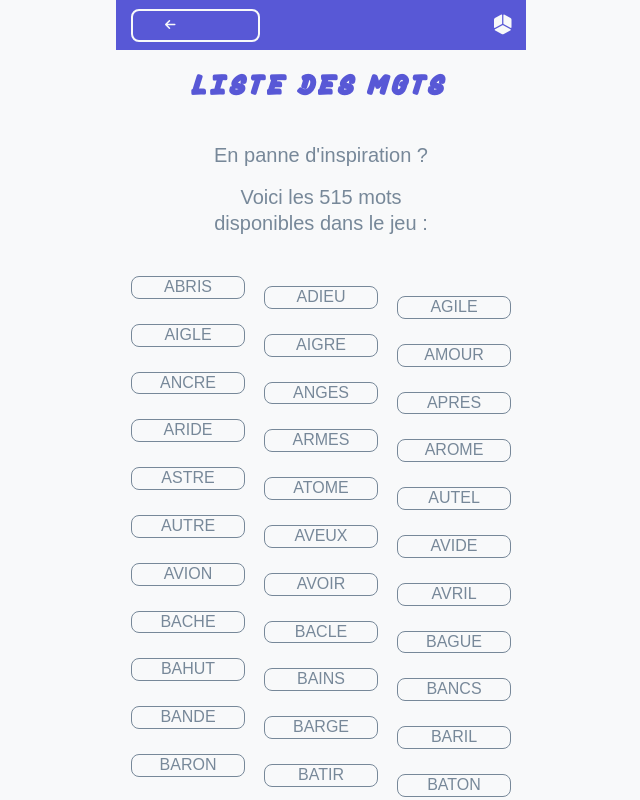
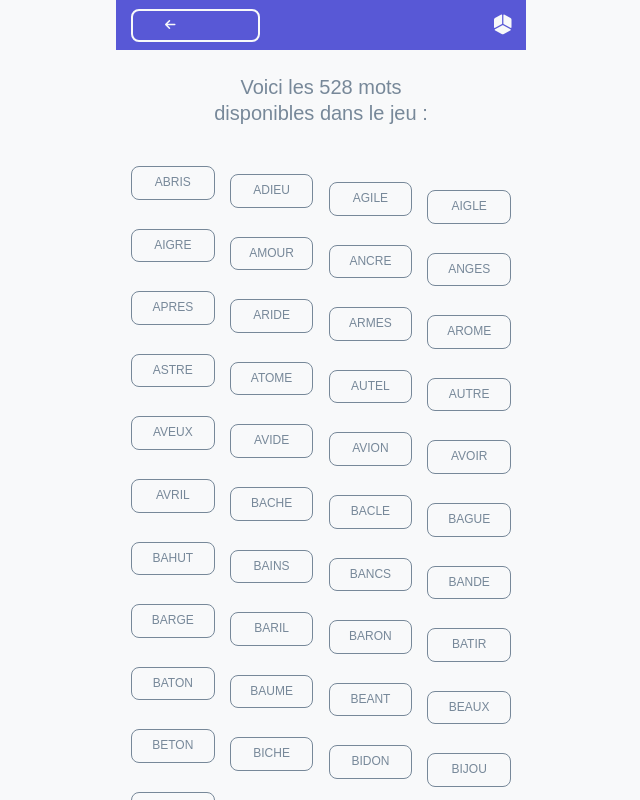
Before and after one commit to Matteo-Porrani/cinq-lettres, a Vue app: page /list in a window 1280 px wide. Shown: the top 800 px of the page, without its empty margins (319-959 px from the left). Built offline with nearby package versions, Linux system fonts and the light colour scheme; a web font is replaced by a local one.

Commit message:
Suppression mots invalides

```diff
--- a/src/components/UI/BaseToggle.vue
+++ b/src/components/UI/BaseToggle.vue
@@ -28,7 +28,6 @@ export default {
     methods: {
 
         toggleSwitch() {
-            console.log('clicked');
             this.selectedLeft = !this.selectedLeft;
         }
     }
--- a/src/components/UI/SingleKey.vue
+++ b/src/components/UI/SingleKey.vue
@@ -42,8 +42,6 @@ export default {
 
     methods: {
         pressKey() {
-            console.log(this.content);
-
             if (!['OK', 'Suppr'].includes(this.content)) {
                 this.addLetter(this.content);
             }
--- a/src/components/UI/TheHeader.vue
+++ b/src/components/UI/TheHeader.vue
@@ -50,9 +50,9 @@ export default {
         },
     },
 
-    mounted() {
-        console.log(this.$route);
-    }
+    // mounted() {
+    //     console.log(this.$route);
+    // }
 }
 </script>
 
--- a/src/components/misc/RulesContent.vue
+++ b/src/components/misc/RulesContent.vue
@@ -132,7 +132,6 @@ export default {
 
         getContent() {
             const isFR = this.selectedFrench;
-            console.log(isFR)
             return this.getRules(isFR);
         },
 
@@ -140,8 +139,6 @@ export default {
 
     mounted() {
         const isFR = this.selectedFrench;
-        console.log(isFR)
-        console.log(this.getRules(isFR));
         this.rules = this.getRules(isFR);
         this.rulesLoaded = true;
     }
--- a/src/components/misc/WordListing.vue
+++ b/src/components/misc/WordListing.vue
@@ -8,7 +8,7 @@
         <!--        </div>-->
 
 
-        <span class="av-word f-inria text-center text-mid rounded px-2"
+        <span class="av-word f-inria text-center text-mid rounded fs-1 px-2 py-1"
               v-for="(w, idx) in sortedWords"
               :key="idx">{{ w }}</span>
     </div>
@@ -44,8 +44,6 @@ export default {
     },
 
     mounted() {
-        console.log(this.words);
-
         this.halfList = Math.ceil(this.words.length / 2);
 
     }
@@ -67,16 +65,26 @@ export default {
 
     span {
         border: 1px solid $mid;
-        width: 30%;
+        width: 22%;
 
-        &:nth-child(3n + 2) {
-            margin-top: 10px;
+        &:nth-child(n) {
+            margin-top: 0;
+            //background-color: gray;
+        }
+
+        &:nth-child(4n + 2) {
+            margin-top: 8px;
             //background-color: yellow;
         }
 
-        &:nth-child(3n) {
-            margin-top: 20px;
+        &:nth-child(4n + 3) {
+            margin-top: 16px;
             //background-color: cyan;
+        }
+
+        &:nth-child(4n + 4) {
+            margin-top: 24px;
+            //background-color: violet;
         }
     }
 
--- a/src/stores/GameStore.js
+++ b/src/stores/GameStore.js
@@ -76,6 +76,14 @@ export const useGameStore = defineStore('game', {
 
         textForInvalidWord() {
             return this.selectedFrench ? "Ce mot n'est pas valide" : "Parola non valida";
+        },
+
+        textForWordListing1() {
+            return this.selectedFrench ? "Voici les" : "Ecco le";
+        },
+
+        textForWordListing2() {
+            return this.selectedFrench ? "mots<br>disponibles dans le jeu" : "parole<br>disponibili nel gioco";
         },
 
 
@@ -163,30 +171,21 @@ export const useGameStore = defineStore('game', {
 
 
         toggleLetterState(letter) {
-
-            // console.log('click on "' + letter + '"');
-
             if (this.defaultLetters.includes(letter)) {
                 // 1st click
                 this.defaultLetters.splice(this.defaultLetters.findIndex(item => item === letter), 1);
                 this.coloredLetters.push(letter);
-                // console.log(letter + ' has been added to COLORED array');
 
             } else if (this.coloredLetters.includes(letter)) {
                 // 2nd click
                 this.coloredLetters.splice(this.coloredLetters.findIndex(item => item === letter), 1);
                 this.strikenLetters.push(letter);
-                // console.log(letter + ' has been added to STRIKEN array');
 
             } else if (this.strikenLetters.includes(letter)) {
                 // 3rd click
                 this.strikenLetters.splice(this.strikenLetters.findIndex(item => item === letter), 1);
                 this.defaultLetters.push(letter);
             }
-
-            // console.log('DEFAULT', this.defaultLetters);
-            // console.log('COLORED', this.coloredLetters);
-            // console.log('STRIKEN', this.strikenLetters);
 
         },
 
--- a/src/stores/availableWordsFR.js
+++ b/src/stores/availableWordsFR.js
@@ -179,6 +179,7 @@ const availableWordsFR = [
     'FAIRE',
     'FARCI',
     'FAUTE',
+    'FAUVE',
     'FIBRE',
     'FILER',
     'FILES',
@@ -192,6 +193,7 @@ const availableWordsFR = [
     'FOIES',
     'FOIRE',
     'FORME',
+    'FOULE',
     'FRANC',
     'FREIN',
     'FRIGO',
@@ -285,6 +287,7 @@ const availableWordsFR = [
     'LIVRE',
     'LUNDI',
     'LUBIE',
+    'LONGS',
     'LOUPE',
     'LOUPS',
     'LOURD',
@@ -317,6 +320,7 @@ const availableWordsFR = [
     'MINES',
     'MINOU',
     'MINER',
+    'MITES',
     'MOCHE',
     'MOINE',
     'MOINS',
@@ -366,6 +370,7 @@ const availableWordsFR = [
     'OTAGE',
     'OUBLI',
     'OUTRE',
+    'OUEST',
     'OVALE',
 
     //P
@@ -378,18 +383,22 @@ const availableWordsFR = [
     'PARCS',
     'PARIS',
     'PAROI',
+    'PARDI',
+    'PARMI',
     'PARTI',
     'PARTS',
     'PATES',
     'PAVES',
     'PAYER',
-    'PEAGE',
     'PENDU',
     'PERDU',
     'PETRI',
     'PEURS',
     'PHARE',
+    'PIANO',
+    'PIAFS',
     'PIEDS',
+    'PILES',
     'PINCE',
     'PINTE',
     'PIONS',
@@ -410,6 +419,7 @@ const availableWordsFR = [
     'POCHE',
     'POIDS',
     'POILS',
+    'POILU',
     'POING',
     'POINT',
     'POIRE',
@@ -429,6 +439,7 @@ const availableWordsFR = [
     'PRUDE',
     'PRUNE',
     'PUANT',
+    'PUITS',
     'PUNIR',
 
     //Q
@@ -508,6 +519,7 @@ const availableWordsFR = [
     'TIERS',
     'TOILE',
     'TOMBE',
+    'TONGS',
     'TOQUE',
     'TOURS',
     'TRACE',
@@ -534,6 +546,7 @@ const availableWordsFR = [
     'VACHE',
     'VAGUE',
     'VALSE',
+    'VALUE',
     'VASTE',
     'VELOS',
     'VENDU',
--- a/src/stores/availableWordsIT.js
+++ b/src/stores/availableWordsIT.js
@@ -1,6 +1,6 @@
 const availableWordsIT = [
 
-    // A
+    //A
     'ABITO',
     'ACETO',
     'AGLIO',
@@ -17,7 +17,7 @@ const availableWordsIT = [
     'ASTIO',
     'ASTRO',
 
-    // B
+    //B
     'BANCO',
     'BAGNI',
     'BAGNO',
@@ -26,10 +26,10 @@ const availableWordsIT = [
     'BANDE',
     'BASTO',
     'BENDA',
-    'BIMBA',
-    'BIMBE',
-    'BIMBO',
-    'BOMBE',
+    'BORSA',
+    'BORSE',
+    'BRAVE',
+    'BRAVI',
     'BRAVO',
     'BUONA',
     'BUONE',
@@ -38,7 +38,8 @@ const availableWordsIT = [
     'BUSTI',
     'BUSTO',
 
-    // C
+    //C
+    'CALDO',
     'CALME',
     'CALMI',
     'CALMO',
@@ -53,16 +54,19 @@ const availableWordsIT = [
     'CASTE',
     'CASTI',
     'CASTO',
+    'CEDRO',
     'CERTO',
     'CERVA',
     'CERVO',
     'CESTA',
     'CESTO',
+    'CHILO',
     'CIELO',
     'CIFRA',
     'CIFRE',
     'CINTA',
     'CINTO',
+    'CLERO',
     'COLPA',
     'COLPE',
     'COLPI',
@@ -84,6 +88,7 @@ const availableWordsIT = [
     'CRUDE',
     'CRUDI',
     'CRUDO',
+    'CRUNA',
     'CURVA',
     'CURVE',
     'CUORE',
@@ -91,7 +96,7 @@ const availableWordsIT = [
     'CULTO',
 
 
-    // D
+    //D
     'DEGNO',
     'DENTI',
     'DESTO',
@@ -101,11 +106,11 @@ const availableWordsIT = [
     'DRAGO',
     'DRONE',
 
-    // E
+    //E
     'ELICA',
     'ESTRO',
 
-    // F
+    //F
     'FANGO',
     'FIALE',
     'FIATO',
@@ -118,6 +123,7 @@ const availableWordsIT = [
     'FRASI',
     'FRENI',
     'FRENO',
+    'FONDI',
     'FORTE',
     'FORTI',
     'FURBI',
@@ -125,7 +131,7 @@ const availableWordsIT = [
     'FUGHE',
     'FUNGO',
 
-    // G
+    //G
     'GAMBE',
     'GAMBI',
     'GAMBO',
@@ -143,15 +149,14 @@ const availableWordsIT = [
     'GUIDA',
     'GUSTO',
 
-
-
-    // H
+    //H
     'HOTEL',
 
-    // I
+    //I
     'ISOLA',
 
-    // L
+    //L
+    'LADRO',
     'LARDO',
     'LARGO',
     'LAMPO',
@@ -162,12 +167,16 @@ const availableWordsIT = [
     'LESTA',
     'LESTI',
     'LESTO',
+    'LIBRO',
+    'LIETA',
+    'LIETO',
+    'LITRO',
     'LUCRO',
     'LUNGA',
     'LUNGI',
     'LUNGO',
 
-    // M
+    //M
     'MADRE',
     'MADRI',
     'MAGHI',
@@ -178,21 +187,27 @@ const availableWordsIT = [
     'MANIE',
     'MARCE',
     'MANTO',
+    'MENTA',
+    'MENTI',
+    'MENTO',
     'MERLO',
     'MERLI',
     'MOSCA',
     'MONTE',
     'MONTI',
 
-    // N
+    //N
     'NOMEA',
     'NERVI',
     'NERVO',
 
 
-    // O
+    //O
+    'OMBRA',
+    'OMBRE',
+    'OVEST',
 
-    // P
+    //P
     'PADRE',
     'PADRI',
     'PALCO',
@@ -203,6 +218,9 @@ const availableWordsIT = [
     'PEGNO',
     'PESCA',
     'PESTO',
+    'PERLA',
+    'PERNI',
+    'PERNO',
     'PIANO',
     'PIEGA',
     'PIETA',
@@ -222,6 +240,7 @@ const availableWordsIT = [
     'POLSI',
     'PONTE',
     'PONTI',
+    'PORCI',
     'PORTA',
     'PORTE',
     'PORTI',
@@ -239,13 +258,13 @@ const availableWordsIT = [
     'PUNTO',
     'PURGA',
 
-    // Q
+    //Q
     'QUALE',
     'QUALI',
     'QUOTA',
     'QUOTE',
 
-    // R
+    //R
     'RADIO',
     'RAGNO',
     'RAGNI',
@@ -254,22 +273,20 @@ const availableWordsIT = [
     'RESTA',
     'RESTO',
     'RESTI',
+    'RONDA',
     'ROSPI',
     'RUOTA',
     'RUGHE',
 
-    // S
+    //S
     'SALDE',
     'SALDI',
     'SALDO',
-    'SALPA',
-    'SALTA',
     'SALTI',
     'SALTO',
     'SALVE',
     'SALVI',
     'SALVO',
-    'SARTA',
     'SARTE',
     'SARTI',
     'SARTO',
@@ -298,15 +315,20 @@ const availableWordsIT = [
     'SERIO',
     'SERVA',
     'SERVO',
+    'SIDRO',
     'SOLDI',
     'SOPRA',
     'SPINA',
     'SPINE',
+    'SPARO',
+    'SPAZI',
     'SPUTO',
     'STELO',
     'STILE',
     'STIMA',
     'STIME',
+    'STIVA',
+    'STIVE',
     'STUDI',
     'STUFA',
     'STUFE',
@@ -315,7 +337,7 @@ const availableWordsIT = [
     'SUORA',
     'SUORE',
 
-    // T
+    //T
     'TANGO',
     'TARDE',
     'TARDI',
@@ -323,9 +345,9 @@ const availableWordsIT = [
     'TENDA',
     'TERNO',
     'TERSO',
-    'TESTA',
-    'TESTI',
-    'TESTO',
+    'TERZA',
+    'TERZI',
+    'TERZO',
     'TOMBA',
     'TOMBE',
     'TONDA',
@@ -338,10 +360,10 @@ const availableWordsIT = [
     'TRAVI',
     'TURBO',
 
-    // U
+    //U
     'UDITO',
 
-    // V
+    //V
     'VASTO',
     'VANTO',
     'VENTI',
@@ -371,11 +393,10 @@ const availableWordsIT = [
     'VOLTE',
     'VOLTI',
 
-    // W
+    //W
 
-    // Z
+    //Z
     'ZAMPE',
-
 ];
 
 export default availableWordsIT;
--- a/src/views/ListView.vue
+++ b/src/views/ListView.vue
@@ -2,15 +2,16 @@
     <div class="rules py-3">
         <div class="container">
 
-            <h2 class="fs-5 text-center text-primary mb-5">Liste des mots</h2>
+<!--            <h2 class="fs-5 text-center text-primary mb-5">Liste des mots</h2>-->
 
-            <!--            <p class="f-inria text-mid fs-3 text-center">Voici la liste des mots<br>disponibles à ce jour :</p>-->
-            <p class="f-inria text-mid fs-3 text-center mb-2">
-                En panne d'inspiration ?
-            </p>
+<!--            <p class="f-inria text-mid fs-3 text-center mb-2">-->
+<!--                En panne d'inspiration ?-->
+<!--            </p>-->
 
             <p class="f-inria text-mid fs-3 text-center">
-                Voici les {{ words.length }} mots<br>disponibles dans le jeu :
+                <span>{{ textForWordListing1 }}</span>
+                {{ words.length }}
+                <span v-html="textForWordListing2"></span> :
             </p>
 
             <WordListing/>
@@ -32,9 +33,28 @@ export default {
 
     computed: {
         ...mapState(useGameStore, [
-            'words'
+            'words',
+            // getters
+            'textForWordListing1',
+            'textForWordListing2',
+
         ]),
     },
+
+
+
+    mounted() {
+
+        // FIXME --- vérification paroles
+        // this.words.forEach(word => {
+        //     const splittedWord = word.split('');
+        //     const verifiedWord = [...new Set(splittedWord)];
+        //
+        //     if (splittedWord.length > verifiedWord.length) {
+        //         console.log('Attention ! ', word);
+        //     }
+        // });
+    }
 }
 </script>
 
```
